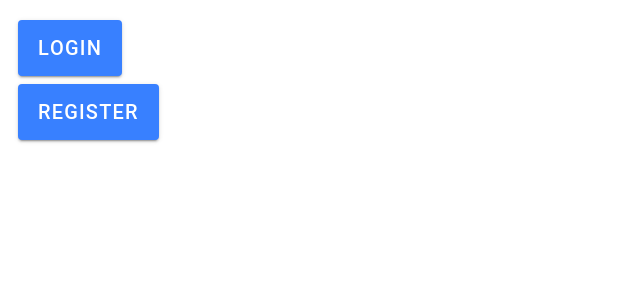
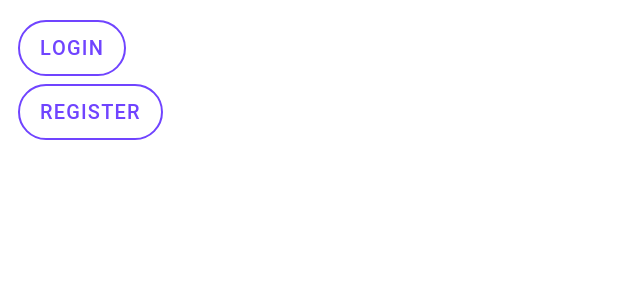
Before and after one commit to makmoud98/demonhacks19-frontend, a React (Create React App) app: page /home in a window 1280 px wide. Shown: the top 300 px of the page, without its empty margins (0-640 px from the left). Built offline with nearby package versions, Linux system fonts and the light colour scheme; the HTML template or start-up script is replaced by a standard one.

Commit message:
Update Home.tsx

```diff
--- a/src/pages/Home.tsx
+++ b/src/pages/Home.tsx
@@ -5,9 +5,9 @@ const Home: React.FC = () => {
   return (
     <IonPage>
       <IonContent className="ion-padding">
-	  <IonButton size= "large" href="Login">Login</IonButton>
+	  <IonButton size= "large" color="tertiary" shape="round" fill="outline" href="Login">Login</IonButton>
 	  <br></br>
-	   <IonButton size= "large" href="Register"> Register </IonButton>
+	   <IonButton size= "large" color="tertiary" shape="round" fill="outline" href="Register"> Register </IonButton>
       </IonContent>
     </IonPage>
   );
```
